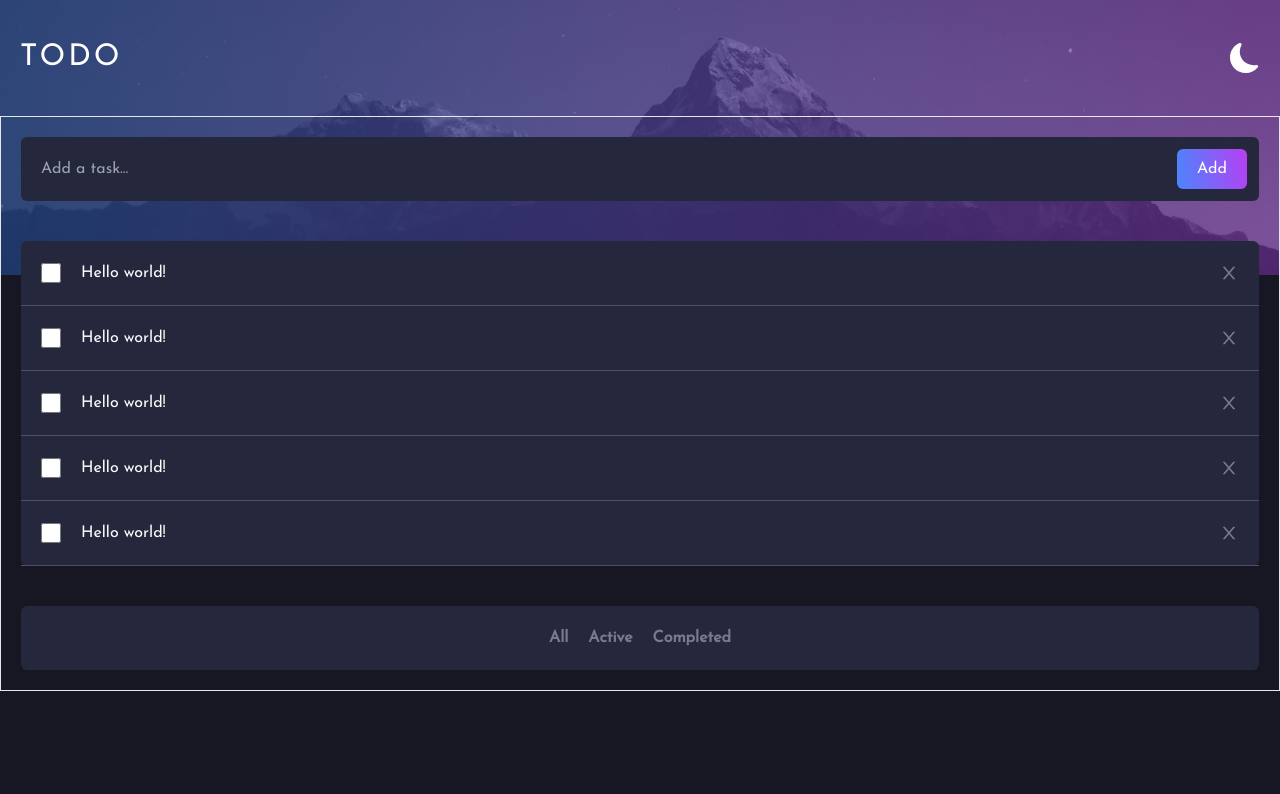
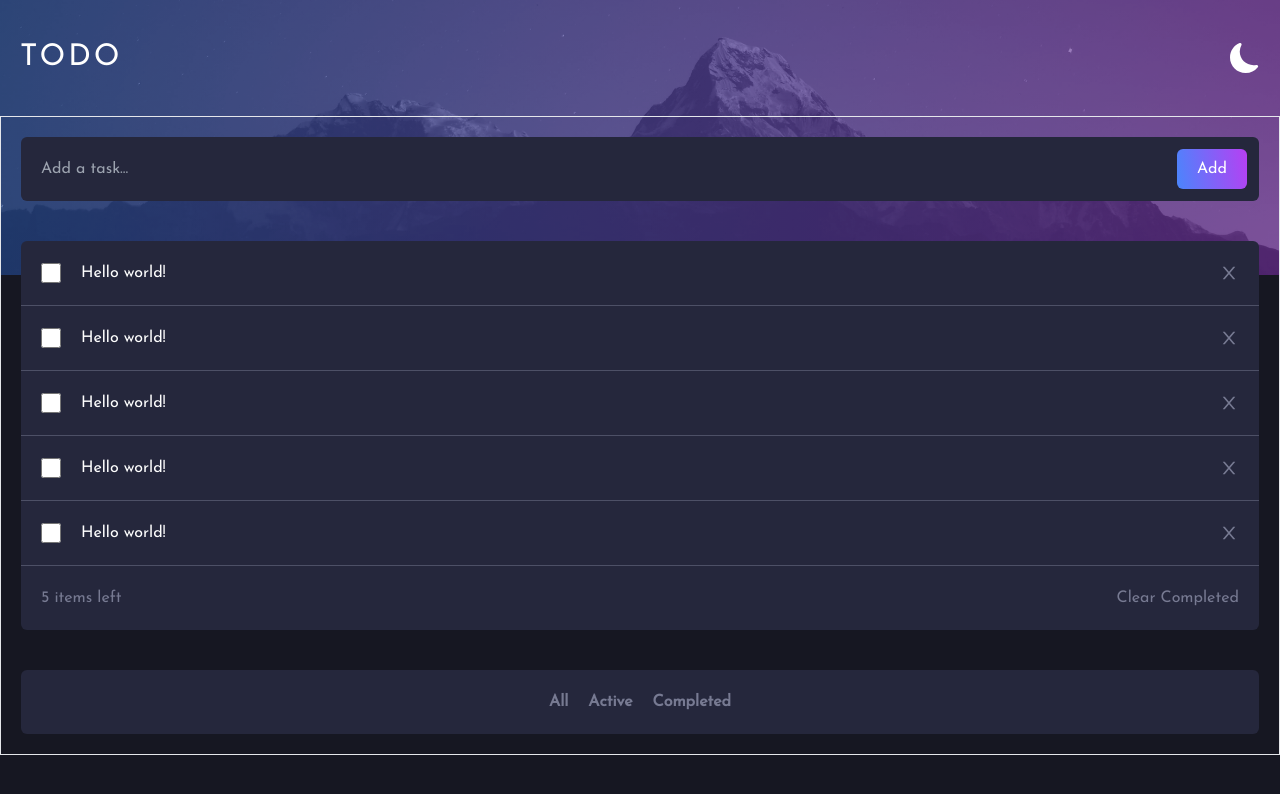
Before and after one commit to QuarksNP/To-Do-App, a React (Vite) app: page / in a window 1280 px wide. Shown: the top 794 px of the page. Built offline with nearby package versions, Linux system fonts and the light colour scheme.

Commit message:
implementing information

```diff
--- a/src/components/TodoList/TodoList.jsx
+++ b/src/components/TodoList/TodoList.jsx
@@ -1,5 +1,6 @@
 import Todo from "../common/Task/Todo"
 import Filters from "../common/Filters/Filters"
+import Info from "../common/Info/Info"
 import styles from "./TodoList.module.css"
 
 export default function TodoList(){
@@ -16,6 +17,8 @@ export default function TodoList(){
                 <Todo task={'Hello world!'} />
                 <Todo task={'Hello world!'} />
                 <Todo task={'Hello world!'} />
+
+                <Info items={5} />
             </div>
 
             <Filters />
--- /dev/null
+++ b/src/components/common/Info/Info.jsx
@@ -0,0 +1,10 @@
+import styles from './Info.module.css'
+
+export default function Info({ items }){
+    return (
+        <div className={styles.info}>
+            <p>{items} items left</p>
+            <button>Clear Completed</button>
+        </div>
+    )
+}
--- /dev/null
+++ b/src/components/common/Info/Info.module.css
@@ -0,0 +1,7 @@
+.info{
+    @apply
+    flex
+    justify-between
+    text-DarkGrayishBlue
+    p-5
+}
```
